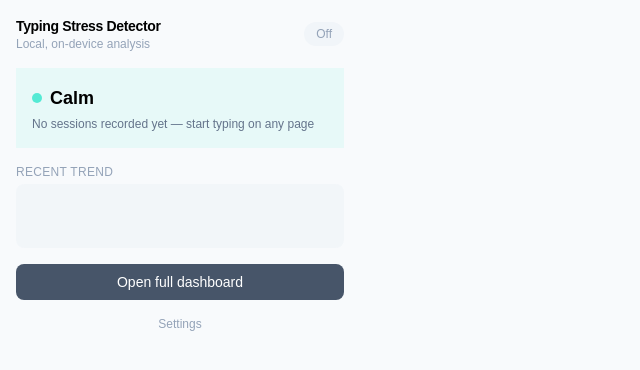
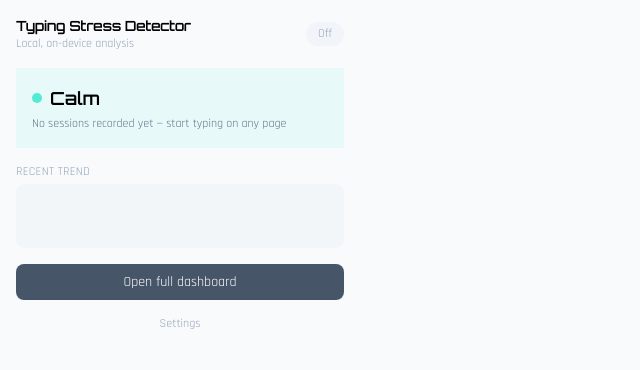
Before and after one commit to JEmmanuelAbishai/stress_detection.exe, a React app: page src/popup/popup.html in a window 1280 px wide. Shown: the whole page, without its empty margins (0-640 px from the left). Built offline with nearby package versions, Linux system fonts and the light colour scheme.

Commit message:
feat: updated ui (html)

```diff
--- a/src/dashboard/dashboard.html
+++ b/src/dashboard/dashboard.html
@@ -3,6 +3,8 @@
   <head>
     <meta charset="UTF-8" />
     <meta name="viewport" content="width=device-width, initial-scale=1.0" />
+    <link rel="preconnect" href="https://fonts.googleapis.com">
+    <link href="https://fonts.googleapis.com/css2?family=Orbitron:wght@600;800&family=Rajdhani:wght@400;600&family=Share+Tech+Mono&display=swap" rel="stylesheet">
     <title>Dashboard · Typing Stress Detector</title>
   </head>
   <body class="min-h-screen bg-slate-50 font-body text-ink">
--- a/src/popup/popup.html
+++ b/src/popup/popup.html
@@ -3,6 +3,9 @@
   <head>
     <meta charset="UTF-8" />
     <meta name="viewport" content="width=device-width, initial-scale=1.0" />
+    <link rel="preconnect" href="https://fonts.googleapis.com">
+    <link href="https://fonts.googleapis.com/css2?family=Orbitron:wght@600;800&family=Rajdhani:wght@400;600&family=Share+Tech+Mono&display=swap" rel="stylesheet">
+
     <title>Typing Stress Detector</title>
   </head>
   <body class="w-[360px] bg-slate-50 font-body text-ink">
--- a/src/settings/settings.html
+++ b/src/settings/settings.html
@@ -3,6 +3,8 @@
   <head>
     <meta charset="UTF-8" />
     <meta name="viewport" content="width=device-width, initial-scale=1.0" />
+    <link rel="preconnect" href="https://fonts.googleapis.com">
+    <link href="https://fonts.googleapis.com/css2?family=Orbitron:wght@600;800&family=Rajdhani:wght@400;600&family=Share+Tech+Mono&display=swap" rel="stylesheet">
     <title>Settings · Typing Stress Detector</title>
   </head>
   <body class="min-h-screen bg-slate-50 font-body text-ink">
```
